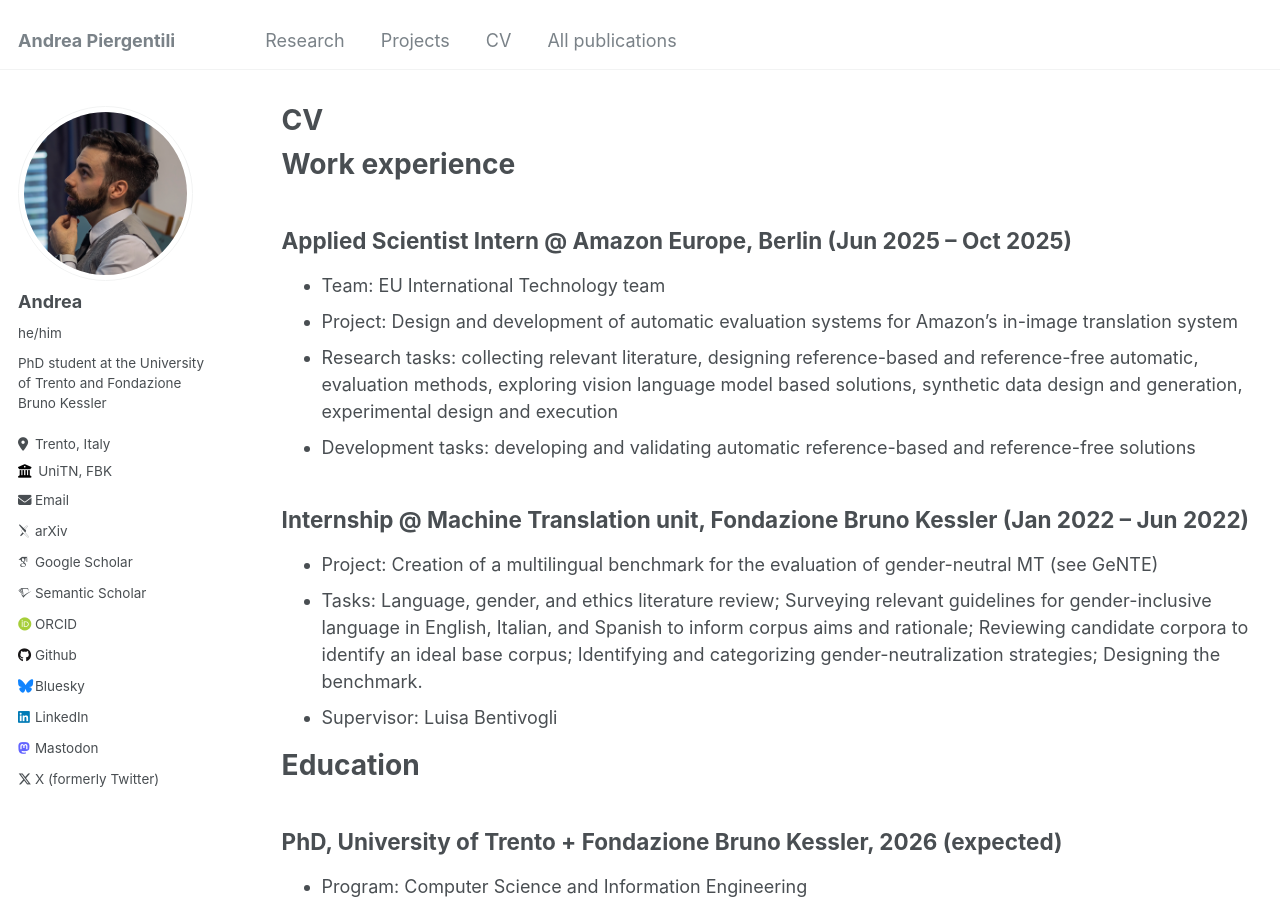
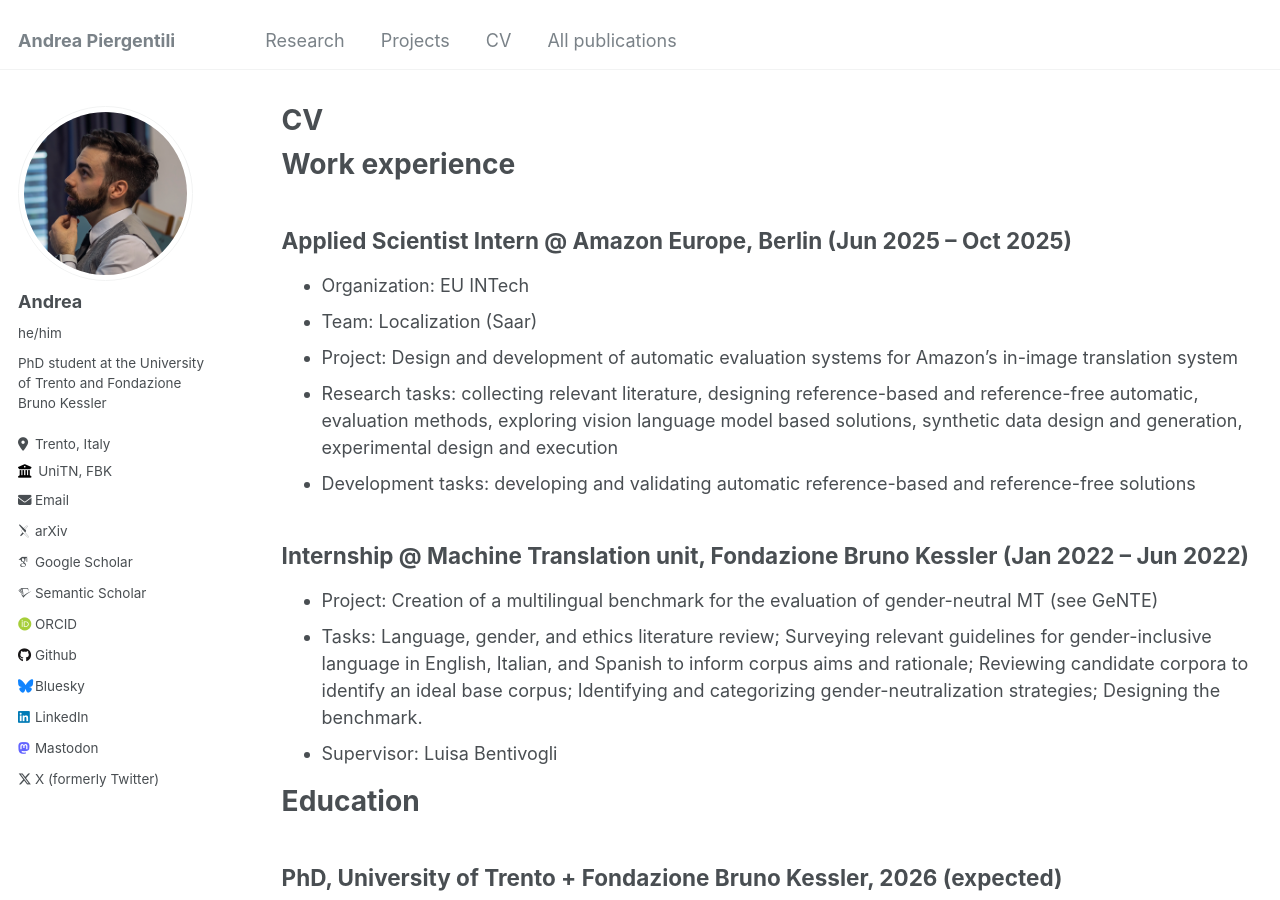
Before and after one commit to apierg/apierg.github.io, a Jekyll site: the page built from _pages/cv.md, in a window 1280 px wide and 900 px high. Built offline with Jekyll 4.4.1, drawn with Linux system fonts in a browser that asks for light colours; some web fonts are replaced.

Commit message:
update info on Amazon internship

```diff
--- a/_pages/cv.md
+++ b/_pages/cv.md
@@ -10,7 +10,8 @@ redirect_from:
 
 # Work experience
 ## Applied Scientist Intern @ Amazon Europe, Berlin (Jun 2025 – Oct 2025)
-* Team: EU International Technology team
+* Organization: EU INTech
+* Team: Localization (Saar)
 * Project: Design and development of automatic evaluation systems for Amazon’s in-image translation system
 * Research tasks: collecting relevant literature, designing reference-based and reference-free automatic, evaluation methods, exploring vision language model based solutions, synthetic data design and generation, experimental design and execution
 * Development tasks: developing and validating automatic reference-based and reference-free solutions
```
